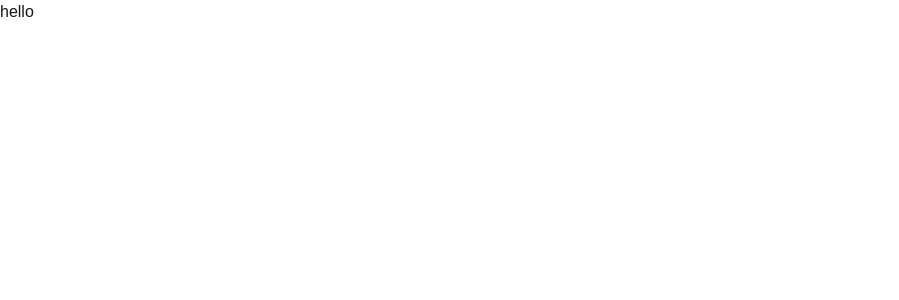
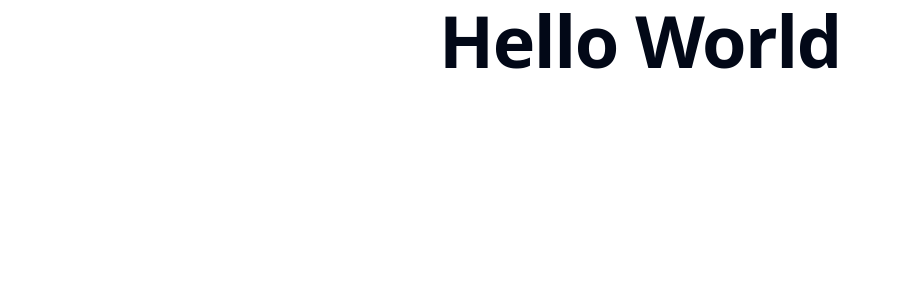
Before and after one commit to Yash-946/Online-Code-Compiler, a Next.js app: page / in a window 1280 px wide. Shown: the top 300 px of the page, without its empty margins (0-899 px from the left). Built offline with nearby package versions, Linux system fonts and the light colour scheme.

Commit message:
magicui added

```diff
--- a/src/app/globals.css
+++ b/src/app/globals.css
@@ -2,26 +2,68 @@
 @tailwind components;
 @tailwind utilities;
 
-:root {
-  --background: #ffffff;
-  --foreground: #171717;
-}
+@layer base {
+  :root {
+    --background: 0 0% 100%;
+    --foreground: 222.2 84% 4.9%;
+    --card: 0 0% 100%;
+    --card-foreground: 222.2 84% 4.9%;
+    --popover: 0 0% 100%;
+    --popover-foreground: 222.2 84% 4.9%;
+    --primary: 222.2 47.4% 11.2%;
+    --primary-foreground: 210 40% 98%;
+    --secondary: 210 40% 96.1%;
+    --secondary-foreground: 222.2 47.4% 11.2%;
+    --muted: 210 40% 96.1%;
+    --muted-foreground: 215.4 16.3% 46.9%;
+    --accent: 210 40% 96.1%;
+    --accent-foreground: 222.2 47.4% 11.2%;
+    --destructive: 0 84.2% 60.2%;
+    --destructive-foreground: 210 40% 98%;
+    --border: 214.3 31.8% 91.4%;
+    --input: 214.3 31.8% 91.4%;
+    --ring: 222.2 84% 4.9%;
+    --radius: 0.5rem;
+    --chart-1: 12 76% 61%;
+    --chart-2: 173 58% 39%;
+    --chart-3: 197 37% 24%;
+    --chart-4: 43 74% 66%;
+    --chart-5: 27 87% 67%;
+  }
 
-@media (prefers-color-scheme: dark) {
-  :root {
-    --background: #0a0a0a;
-    --foreground: #ededed;
+  .dark {
+    --background: 222.2 84% 4.9%;
+    --foreground: 210 40% 98%;
+    --card: 222.2 84% 4.9%;
+    --card-foreground: 210 40% 98%;
+    --popover: 222.2 84% 4.9%;
+    --popover-foreground: 210 40% 98%;
+    --primary: 210 40% 98%;
+    --primary-foreground: 222.2 47.4% 11.2%;
+    --secondary: 217.2 32.6% 17.5%;
+    --secondary-foreground: 210 40% 98%;
+    --muted: 217.2 32.6% 17.5%;
+    --muted-foreground: 215 20.2% 65.1%;
+    --accent: 217.2 32.6% 17.5%;
+    --accent-foreground: 210 40% 98%;
+    --destructive: 0 62.8% 30.6%;
+    --destructive-foreground: 210 40% 98%;
+    --border: 217.2 32.6% 17.5%;
+    --input: 217.2 32.6% 17.5%;
+    --ring: 212.7 26.8% 83.9%;
+    --chart-1: 220 70% 50%;
+    --chart-2: 160 60% 45%;
+    --chart-3: 30 80% 55%;
+    --chart-4: 280 65% 60%;
+    --chart-5: 340 75% 55%;
   }
 }
 
-body {
-  color: var(--foreground);
-  background: var(--background);
-  font-family: Arial, Helvetica, sans-serif;
-}
-
-@layer utilities {
-  .text-balance {
-    text-wrap: balance;
+@layer base {
+  * {
+    @apply border-border;
+  }
+  body {
+    @apply bg-background text-foreground;
   }
 }
--- a/src/app/page.tsx
+++ b/src/app/page.tsx
@@ -1,11 +1,22 @@
+
+// export default function Home() {
+//   return (
+//    <>
+//    <div>
+//     hello
+//    </div>
+
+//    </>
+//   );
+// }
+
+
+import BlurIn from "@/components/magicui/blur-in";
 
 export default function Home() {
   return (
-   <>
-   <div>
-    hello
-   </div>
-
-   </>
+    <div>
+      <BlurIn word={"Hello World"}></BlurIn>
+    </div>
   );
 }
--- /dev/null
+++ b/src/components/magicui/blur-in.tsx
@@ -0,0 +1,39 @@
+"use client";
+
+import { motion } from "framer-motion";
+
+import { cn } from "@/lib/utils";
+
+interface BlurIntProps {
+  word: string;
+  className?: string;
+  variant?: {
+    hidden: { filter: string; opacity: number };
+    visible: { filter: string; opacity: number };
+  };
+  duration?: number;
+}
+const BlurIn = ({ word, className, variant, duration = 1 }: BlurIntProps) => {
+  const defaultVariants = {
+    hidden: { filter: "blur(10px)", opacity: 0 },
+    visible: { filter: "blur(0px)", opacity: 1 },
+  };
+  const combinedVariants = variant || defaultVariants;
+
+  return (
+    <motion.h1
+      initial="hidden"
+      animate="visible"
+      transition={{ duration }}
+      variants={combinedVariants}
+      className={cn(
+        "font-display text-center text-4xl font-bold tracking-[-0.02em] drop-shadow-sm md:text-7xl md:leading-[5rem]",
+        className,
+      )}
+    >
+      {word}
+    </motion.h1>
+  );
+};
+
+export default BlurIn;
--- /dev/null
+++ b/src/lib/utils.ts
@@ -0,0 +1,6 @@
+import { type ClassValue, clsx } from "clsx"
+import { twMerge } from "tailwind-merge"
+
+export function cn(...inputs: ClassValue[]) {
+  return twMerge(clsx(inputs))
+}
--- a/tailwind.config.ts
+++ b/tailwind.config.ts
@@ -1,19 +1,80 @@
-import type { Config } from "tailwindcss";
+import type { Config } from "tailwindcss"
 
-const config: Config = {
+const config = {
+  darkMode: ["class"],
   content: [
-    "./src/pages/**/*.{js,ts,jsx,tsx,mdx}",
-    "./src/components/**/*.{js,ts,jsx,tsx,mdx}",
-    "./src/app/**/*.{js,ts,jsx,tsx,mdx}",
-  ],
+    './pages/**/*.{ts,tsx}',
+    './components/**/*.{ts,tsx}',
+    './app/**/*.{ts,tsx}',
+    './src/**/*.{ts,tsx}',
+	],
+  prefix: "",
   theme: {
+    container: {
+      center: true,
+      padding: "2rem",
+      screens: {
+        "2xl": "1400px",
+      },
+    },
     extend: {
       colors: {
-        background: "var(--background)",
-        foreground: "var(--foreground)",
+        border: "hsl(var(--border))",
+        input: "hsl(var(--input))",
+        ring: "hsl(var(--ring))",
+        background: "hsl(var(--background))",
+        foreground: "hsl(var(--foreground))",
+        primary: {
+          DEFAULT: "hsl(var(--primary))",
+          foreground: "hsl(var(--primary-foreground))",
+        },
+        secondary: {
+          DEFAULT: "hsl(var(--secondary))",
+          foreground: "hsl(var(--secondary-foreground))",
+        },
+        destructive: {
+          DEFAULT: "hsl(var(--destructive))",
+          foreground: "hsl(var(--destructive-foreground))",
+        },
+        muted: {
+          DEFAULT: "hsl(var(--muted))",
+          foreground: "hsl(var(--muted-foreground))",
+        },
+        accent: {
+          DEFAULT: "hsl(var(--accent))",
+          foreground: "hsl(var(--accent-foreground))",
+        },
+        popover: {
+          DEFAULT: "hsl(var(--popover))",
+          foreground: "hsl(var(--popover-foreground))",
+        },
+        card: {
+          DEFAULT: "hsl(var(--card))",
+          foreground: "hsl(var(--card-foreground))",
+        },
+      },
+      borderRadius: {
+        lg: "var(--radius)",
+        md: "calc(var(--radius) - 2px)",
+        sm: "calc(var(--radius) - 4px)",
+      },
+      keyframes: {
+        "accordion-down": {
+          from: { height: "0" },
+          to: { height: "var(--radix-accordion-content-height)" },
+        },
+        "accordion-up": {
+          from: { height: "var(--radix-accordion-content-height)" },
+          to: { height: "0" },
+        },
+      },
+      animation: {
+        "accordion-down": "accordion-down 0.2s ease-out",
+        "accordion-up": "accordion-up 0.2s ease-out",
       },
     },
   },
-  plugins: [],
-};
-export default config;
+  plugins: [require("tailwindcss-animate")],
+} satisfies Config
+
+export default config
```
Also changed, not shown: package.json (+10 -4 lines), components.json (added), 1 other file (tests, documents, lock files or other folders).
